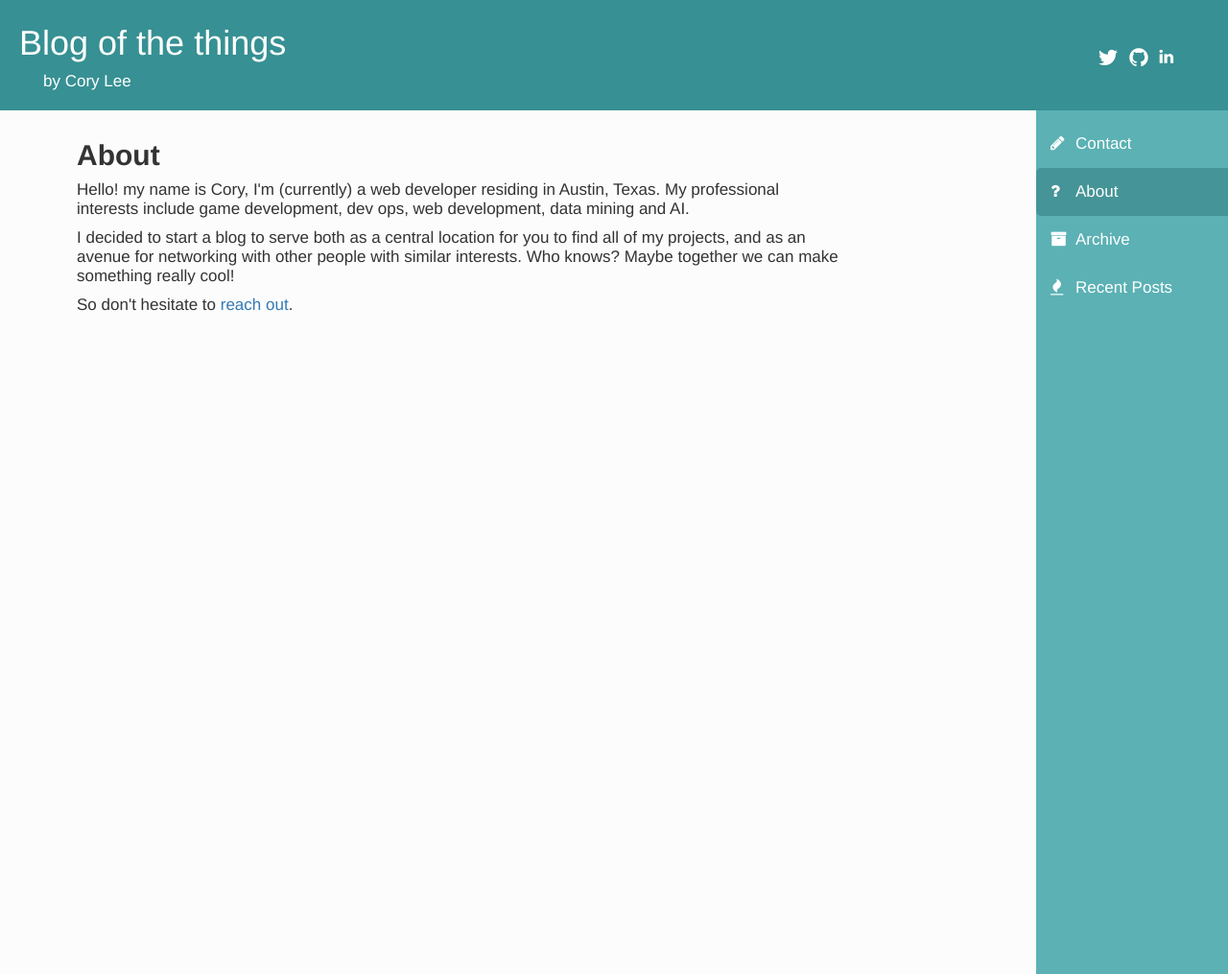
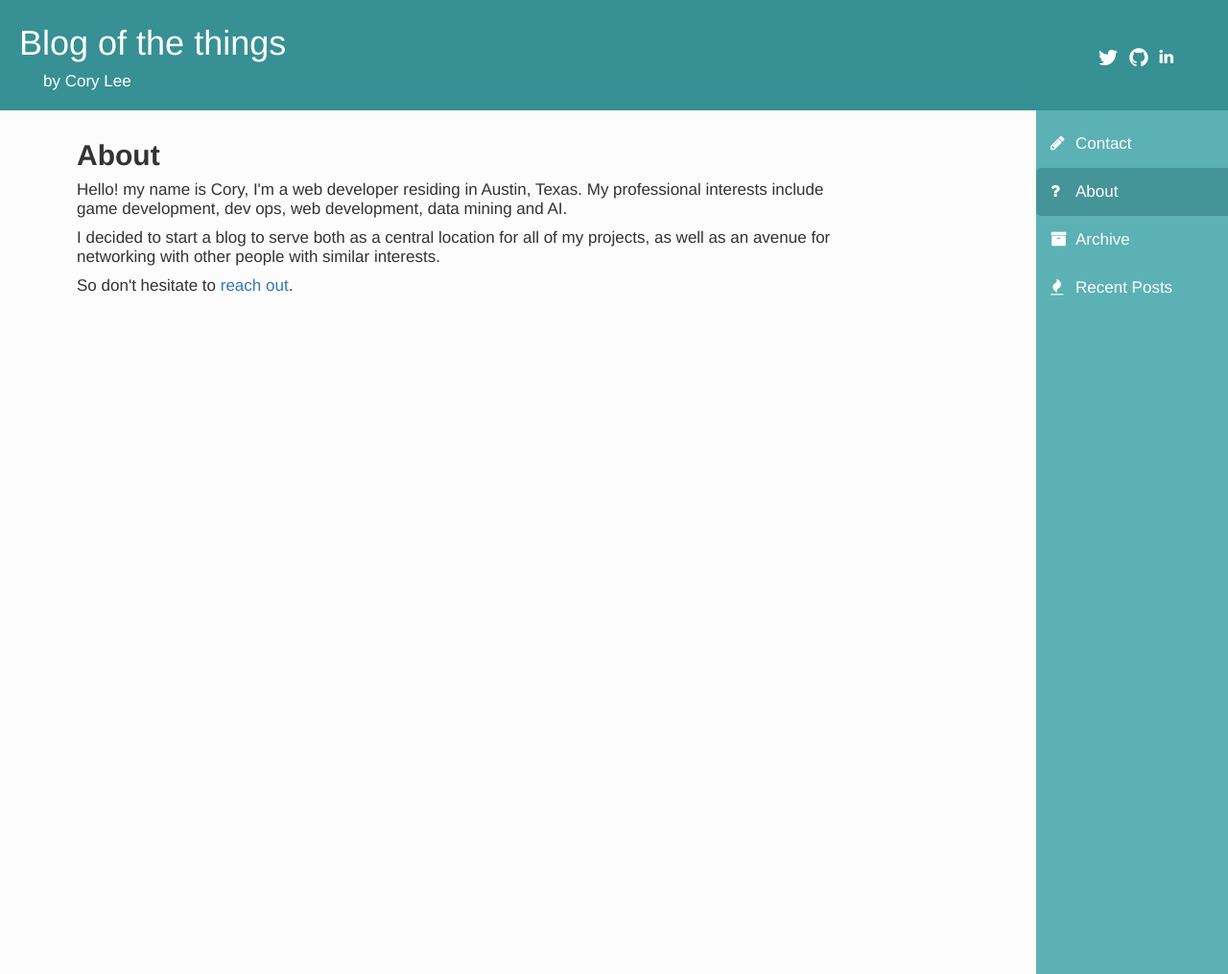
Before and after one commit to coryleeio/jekblog, a Jekyll site: the page built from about/index.html, in a window 1280 px wide. Shown: the whole page at 96% size. Built offline with Jekyll 4.4.1, drawn with Linux system fonts in a browser that asks for light colours; nearby versions of some CDN libraries; comment, search, counter and statistics services are not loaded.

Commit message:
Corrections

```diff
--- a/about/index.html
+++ b/about/index.html
@@ -4,9 +4,15 @@ permalink: /about/
 font-awesome-icon: fa-question
 ---
 
-<p>Hello! my name is Cory, I'm (currently) a web developer residing in Austin, Texas.
-My professional interests include game development, dev ops, web development, data mining and AI. </p>
+<p>
+	Hello! my name is Cory, I'm a web developer residing in Austin, Texas.
+	My professional interests include game development, dev ops, web development, data mining and AI.
+</p>
 
 <p>
-I decided to start a blog to serve both as a central location for you to find all of my projects, and as an avenue for networking with other people with similar interests.  Who knows? Maybe together we can make something really cool! <p>So don't hesitate to <a href="/contact">reach out</a>.</p>
+	I decided to start a blog to serve both as a central location for all of my projects, as well as an avenue for networking with other people with similar interests.
+
+	<p>
+		So don't hesitate to <a href="/contact">reach out</a>.
+	</p>
 </p>
```
